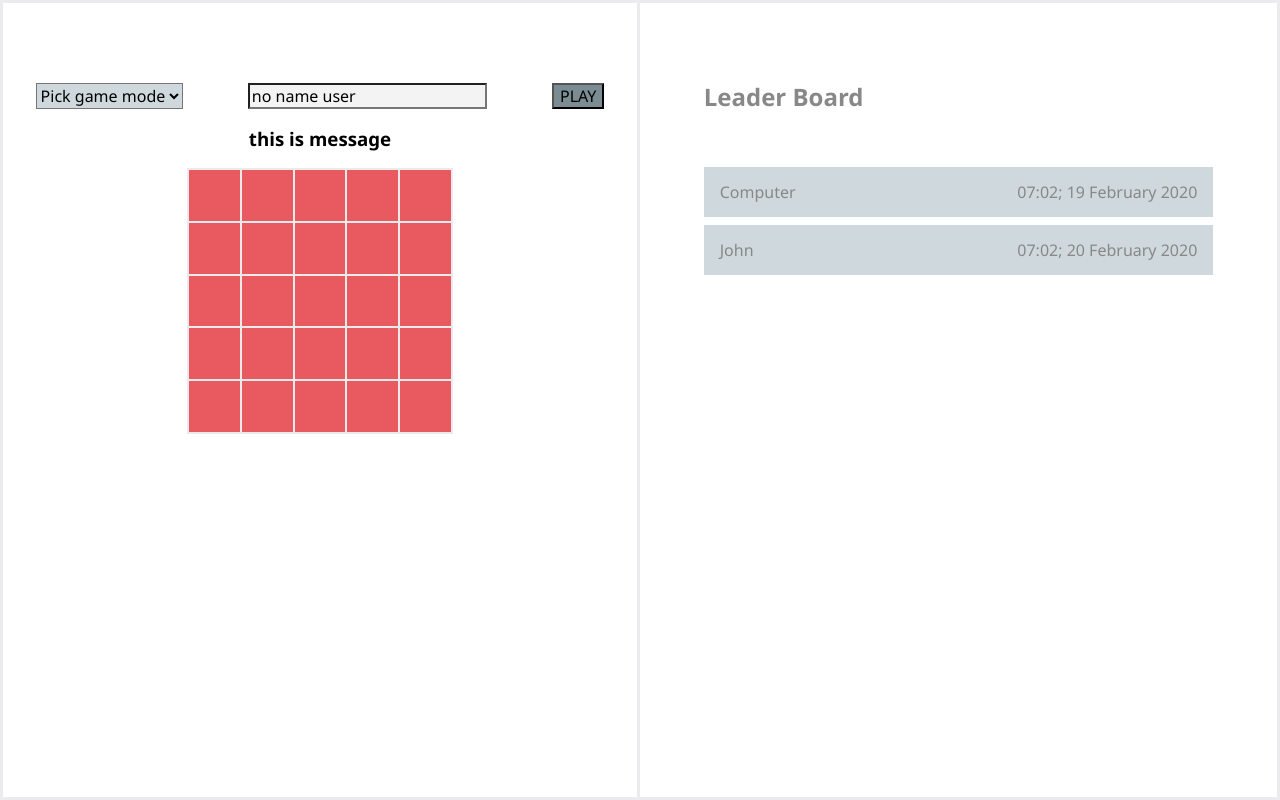
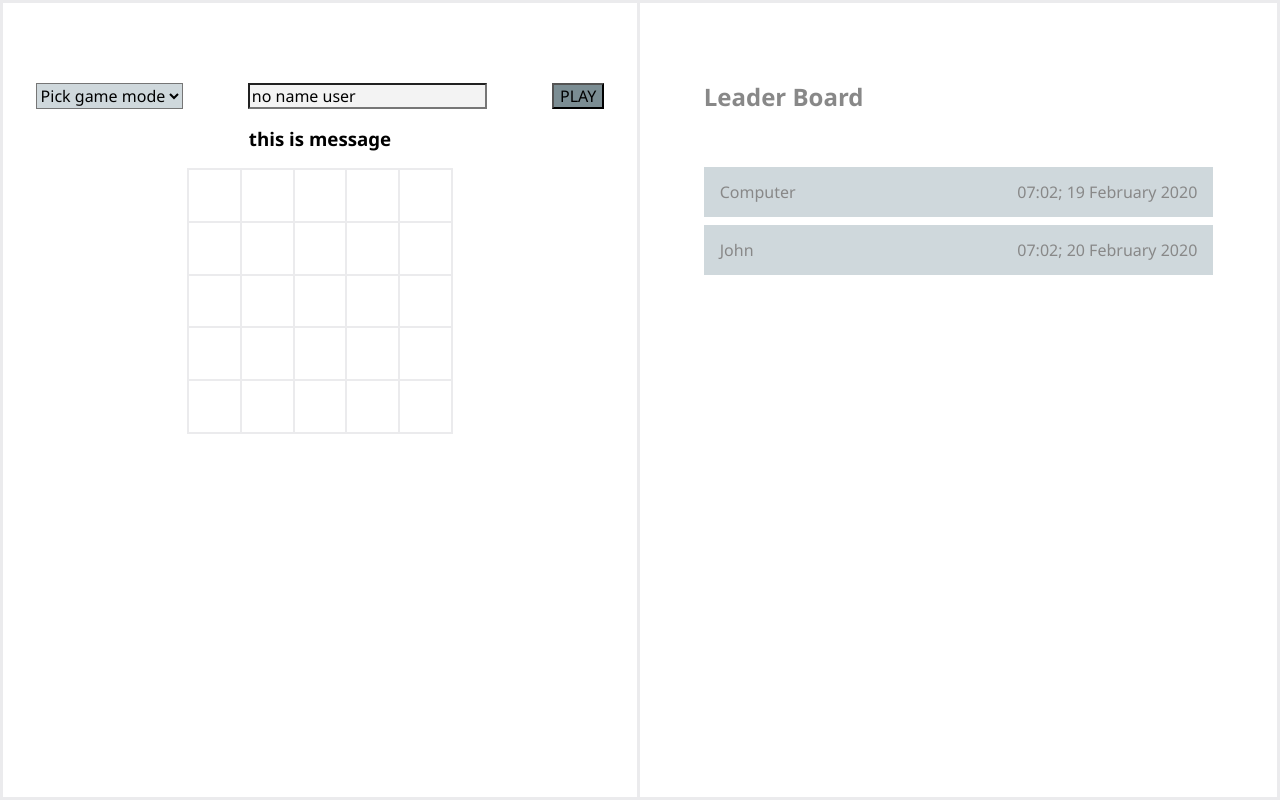
Before and after one commit to micromechanika/starnavi-test, a Vue app: page /#/game in a window 1280 px wide. Built offline with nearby package versions, Linux system fonts and the light colour scheme.

Commit message:
click bacground colorized

```diff
--- a/src/components/gameplay/components/square.vue
+++ b/src/components/gameplay/components/square.vue
@@ -1,13 +1,18 @@
 <template>
-    <div class="row red" @click="selectSquare"></div>
+    <div class="row white" @click="selectSquare" ></div>
 </template>
 
 <script>
 export default {
   name: 'square',
+  data () {
+    return {
+      clicked: true
+    }
+  },
   methods: {
-    selectSquare: function () {
-      console.log('click Square')
+    selectSquare: function (e) {
+      e.target.classList.add('green')
     }
   }
 }
@@ -19,13 +24,19 @@ export default {
   height: 3.3em;
   border: $borderColor solid .1em;
 }
+.white{
+  background-color: $white;
+}
 .red{
   background-color: $redSquare;
+  border: $redSquare solid .1em;
 }
 .blue{
   background-color: $blueSquare;
+  border: $blueSquare solid .1em;
 }
 .green{
   background-color: $greenSquare;
+  border: $greenSquare solid .1em;
 }
 </style>
--- a/src/components/gameplay/components/squares.vue
+++ b/src/components/gameplay/components/squares.vue
@@ -15,7 +15,7 @@ export default {
   props: {
     lines: {
       type: Number,
-      default: 1
+      default: 5
     },
     items: {
       type: Number,
```
